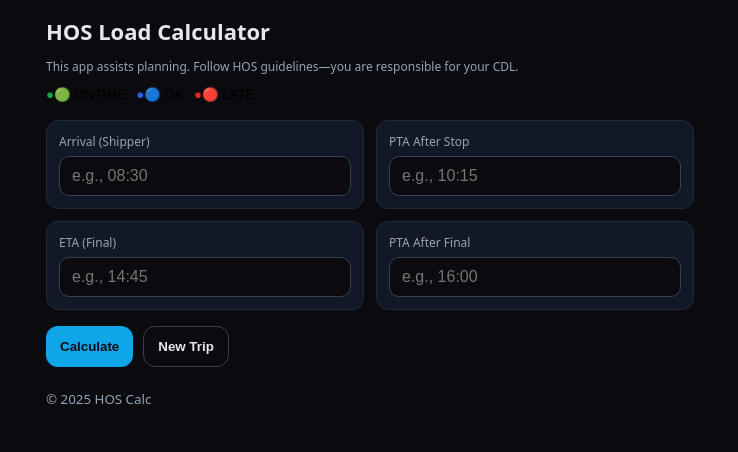
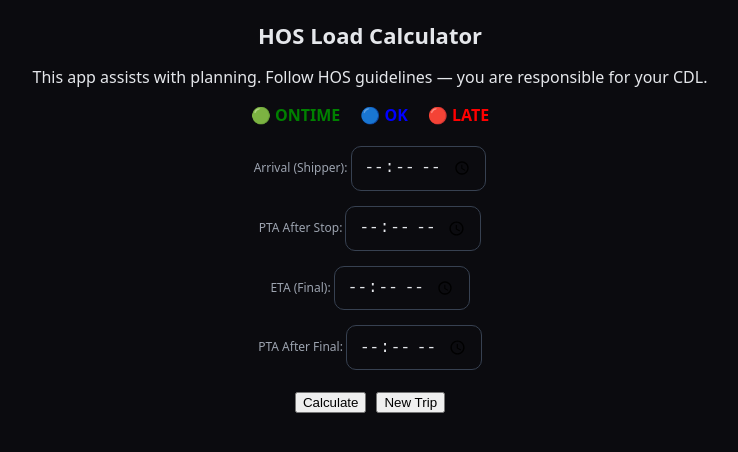
Before and after one commit to thatladytrucker/hos-load-calculator-pwa, a React (Vite) app: page / in a window 1280 px wide. Shown: the top 452 px of the page, without its empty margins (270-1008 px from the left). Built offline with nearby package versions, Linux system fonts and the light colour scheme.

Commit message:
Update App.jsx

```diff
--- a/src/App.jsx
+++ b/src/App.jsx
@@ -1,71 +1,43 @@
-import React, { useState } from "react";
+import React from "react";
 
-const Capsule = ({ active, color, label }) => (
-  <span
-    className={`inline-flex items-center gap-2 px-3 py-1 rounded-full text-sm font-semibold border
-      ${active ? "opacity-100" : "opacity-60"}
-    `}
-    style={{ borderColor: color }}
-  >
-    <span style={{ color }}>●</span>
-    <span>{label}</span>
-  </span>
-);
-
-export default function App() {
-  const [status, setStatus] = useState("ONTIME");
-
+function StatusRow() {
   return (
-    <div className="page">
-      <header className="top">
-        <h1>HOS Load Calculator</h1>
-        <p className="disclaimer">
-          This app assists planning. Follow HOS guidelines—you are responsible for your CDL.
-        </p>
-      </header>
-
-      {/* Status Row: one row, 3 statuses side-by-side */}
-      <section className="status-row">
-        <button onClick={() => setStatus("ONTIME")} className="chip">
-          <Capsule active={status==="ONTIME"} color="#16a34a" label="🟢 ONTIME" />
-        </button>
-        <button onClick={() => setStatus("OK")} className="chip">
-          <Capsule active={status==="OK"} color="#2563eb" label="🔵 OK" />
-        </button>
-        <button onClick={() => setStatus("LATE")} className="chip">
-          <Capsule active={status==="LATE"} color="#dc2626" label="🔴 LATE" />
-        </button>
-      </section>
-
-      {/* Two rows of fields */}
-      <section className="grid">
-        <div className="cell">
-          <label>Arrival (Shipper)</label>
-          <input placeholder="e.g., 08:30" inputMode="numeric" />
-        </div>
-        <div className="cell">
-          <label>PTA After Stop</label>
-          <input placeholder="e.g., 10:15" inputMode="numeric" />
-        </div>
-
-        <div className="cell">
-          <label>ETA (Final)</label>
-          <input placeholder="e.g., 14:45" inputMode="numeric" />
-        </div>
-        <div className="cell">
-          <label>PTA After Final</label>
-          <input placeholder="e.g., 16:00" inputMode="numeric" />
-        </div>
-      </section>
-
-      <section className="actions">
-        <button className="primary">Calculate</button>
-        <button className="ghost">New Trip</button>
-      </section>
-
-      <footer className="foot">
-        <small>© {new Date().getFullYear()} HOS Calc</small>
-      </footer>
+    <div style={{ display: "flex", justifyContent: "center", gap: "20px", marginBottom: "20px" }}>
+      <div style={{ color: "green", fontWeight: "bold" }}>🟢 ONTIME</div>
+      <div style={{ color: "blue", fontWeight: "bold" }}>🔵 OK</div>
+      <div style={{ color: "red", fontWeight: "bold" }}>🔴 LATE</div>
     </div>
   );
 }
+
+export default function App() {
+  return (
+    <div style={{ textAlign: "center", padding: "20px" }}>
+      <h1>HOS Load Calculator</h1>
+      <p>This app assists with planning. Follow HOS guidelines — you are responsible for your CDL.</p>
+
+      {/* Add the status row here */}
+      <StatusRow />
+
+      <div style={{ display: "grid", gap: "15px", maxWidth: "400px", margin: "0 auto" }}>
+        <label>
+          Arrival (Shipper): <input type="time" />
+        </label>
+        <label>
+          PTA After Stop: <input type="time" />
+        </label>
+        <label>
+          ETA (Final): <input type="time" />
+        </label>
+        <label>
+          PTA After Final: <input type="time" />
+        </label>
+      </div>
+
+      <div style={{ marginTop: "20px" }}>
+        <button>Calculate</button>
+        <button style={{ marginLeft: "10px" }}>New Trip</button>
+      </div>
+    </div>
+  );
+}
```
